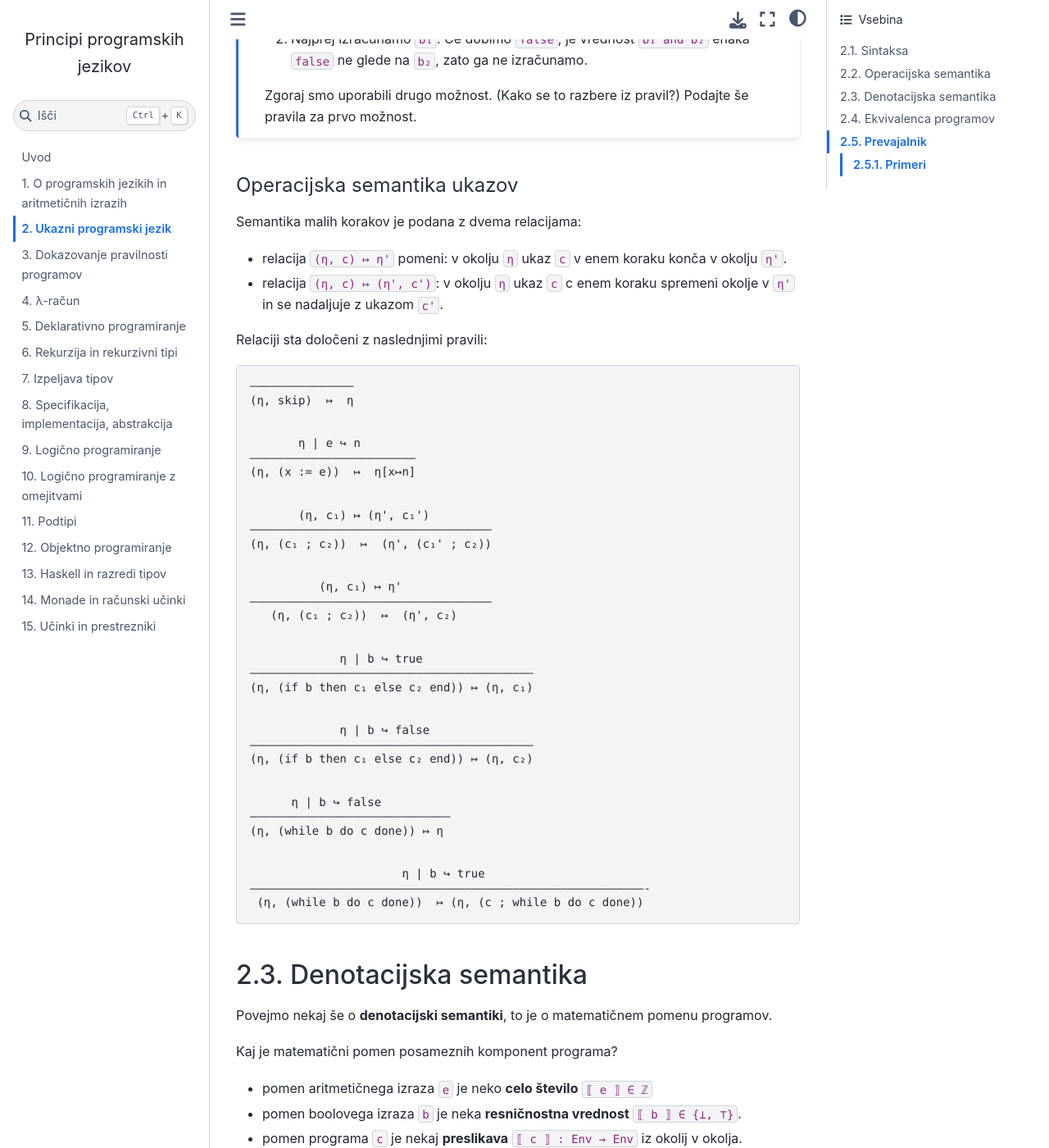
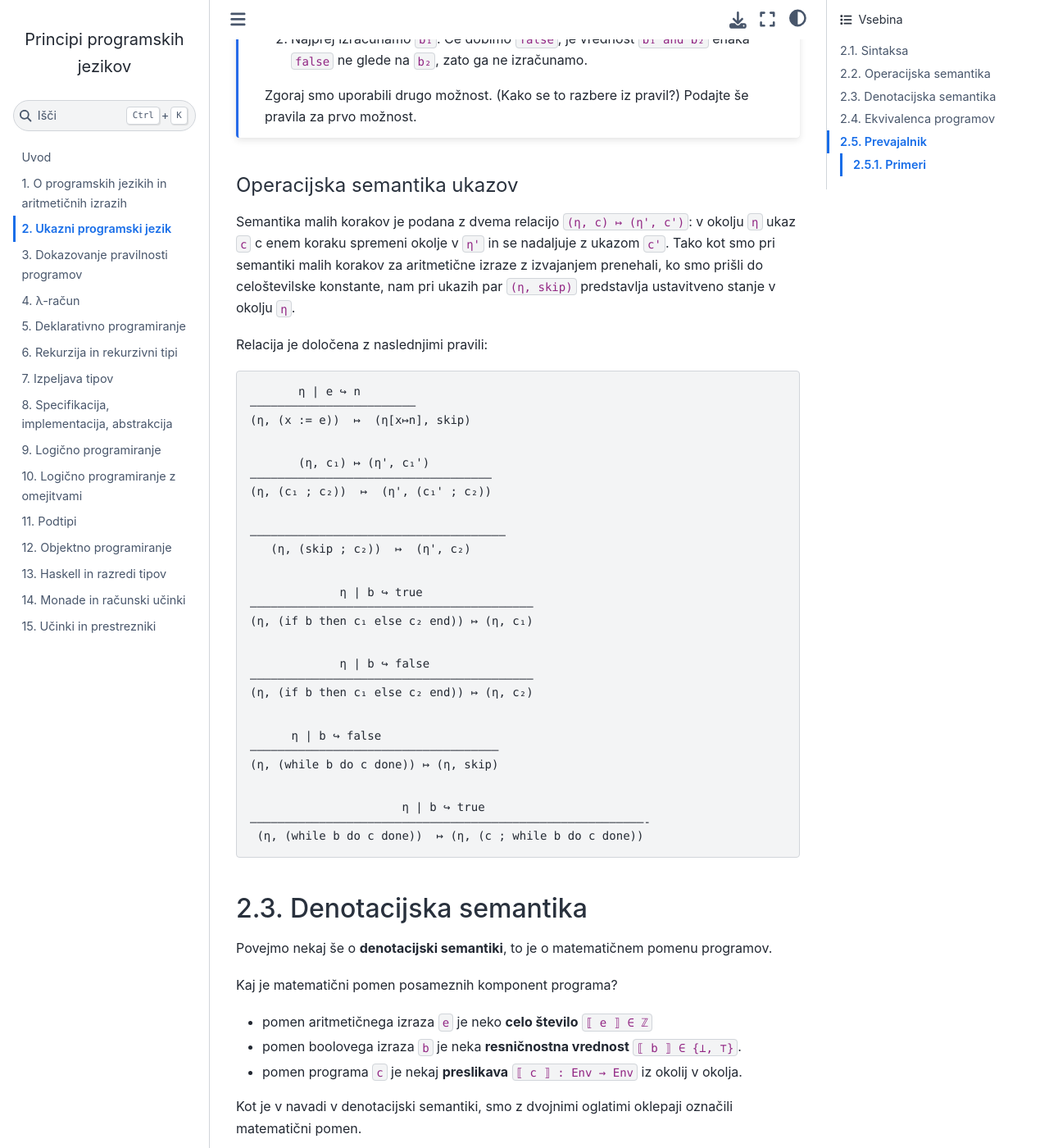
Before and after one commit to andrejbauer/ppj-skripta, a Jupyter Book: the page built from 02-ukazni-programski-jezik/02-ukazni-programski-jezik.md, in a window 1280 px wide and 1400 px high, scrolled down 4368 px. Shown: the whole window at 82% size. Built offline with Jupyter Book 1.0.4 settings and Sphinx 7.4.7 and the Sphinx Book theme 1.1.4, drawn with Linux system fonts in a browser that asks for light colours.

Commit message:
Poenostavil semantiko malih korakov za ukaze
Namesto tega, da imamo dodatno relacijo, ki izvajanje konča z okoljem η, uporabimo obstoječo relacijo, ki konča s parom (η, skip).

````diff
--- a/02-ukazni-programski-jezik/02-ukazni-programski-jezik.md
+++ b/02-ukazni-programski-jezik/02-ukazni-programski-jezik.md
@@ -211,22 +211,17 @@ Zgoraj smo uporabili drugo možnost. (Kako se to razbere iz pravil?) Podajte še
 
 #### Operacijska semantika ukazov
 
-Semantika malih korakov je podana z dvema relacijama:
+Semantika malih korakov je podana z dvema relacijo `(η, c) ↦ (η', c')`:
+v okolju `η` ukaz `c` c enem koraku spremeni okolje v `η'` in se nadaljuje z ukazom `c'`.
+Tako kot smo pri semantiki malih korakov za aritmetične izraze z izvajanjem prenehali,
+ko smo prišli do celoštevilske konstante, nam pri ukazih par `(η, skip)` predstavlja ustavitveno stanje v okolju `η`.
 
-* relacija `(η, c) ↦ η'` pomeni: v okolju `η` ukaz `c` v enem koraku konča v okolju `η'`.
-* relacija `(η, c) ↦ (η', c')`: v okolju `η` ukaz `c` c enem koraku spremeni okolje v `η'`
-  in se nadaljuje z ukazom `c'`.
-
-Relaciji sta določeni z naslednjimi pravili:
+Relacija je določena z naslednjimi pravili:
 
 ```
-—–————————————–
-(η, skip)  ↦  η
-
-
        η | e ↪ n
 ————————————––—————————–
-(η, (x := e))  ↦  η[x↦n]
+(η, (x := e))  ↦  (η[x↦n], skip)
 
 
        (η, c₁) ↦ (η', c₁')
@@ -234,9 +229,8 @@ Relaciji sta določeni z naslednjimi pravili:
 (η, (c₁ ; c₂))  ↦  (η', (c₁' ; c₂))
 
 
-          (η, c₁) ↦ η'
-—————————————––—————————–——————————
-   (η, (c₁ ; c₂))  ↦  (η', c₂)
+———————————————––—————————–——————————
+   (η, (skip ; c₂))  ↦  (η', c₂)
 
 
              η | b ↪ true
@@ -250,8 +244,8 @@ Relaciji sta določeni z naslednjimi pravili:
 
 
       η | b ↪ false
-———————————––—————————–——————
-(η, (while b do c done)) ↦ η
+———————————––—————————–—————————————
+(η, (while b do c done)) ↦ (η, skip)
 
 
                       η | b ↪ true
````
